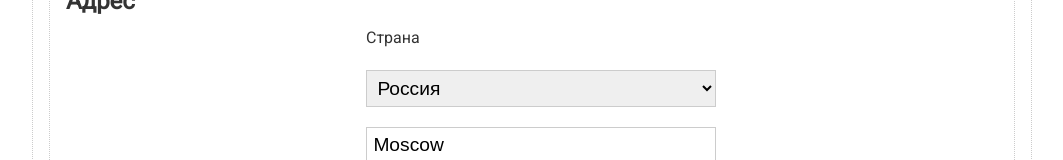
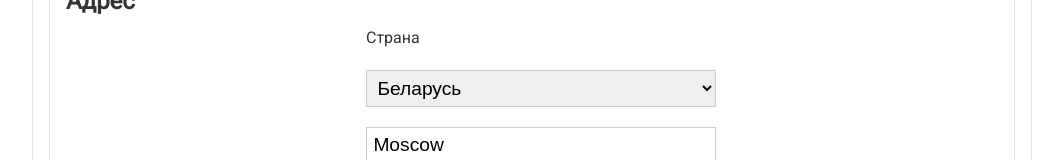
Before and after one commit to alex00788/angular-course, an Angular app: page / in a window 1280 px wide. Shown: the part 337-497 px from the top of the page, without its empty margins (108-1171 px from the left). Built offline with nearby package versions, Linux system fonts and the light colour scheme.

Commit message:
Revert "Pass 3/lesson 60"

```diff
--- a/src/app/app.component.html
+++ b/src/app/app.component.html
@@ -1,10 +1,12 @@
 <div class="container">
     <form class="card" [formGroup]="perForm" (ngSubmit)="metodSubmit()">
         <h1>Angular Forms</h1>
+
         <div class="form-control">
             <label>Email</label>
             <input type="text" placeholder="Email" formControlName="email">
-              <div *ngIf="perForm.get('email').invalid && perForm.get('email').touched" class="validation">
+            <div *ngIf="perForm.get('email').invalid && perForm.get('email').touched"
+                    class="validation">
                 <small *ngIf="perForm.get('email').errors.required">поле не может быть пустым </small>
                 <small *ngIf="perForm.get('email').errors.email"> введите корректный email</small>
             </div>
@@ -13,10 +15,9 @@
         <div class="form-control">
             <label>Пароль</label>
             <input type="password" placeholder="Пароль" formControlName="password">
-              <div *ngIf="perForm.get('password').invalid && perForm.get('password').touched" class="validation">
-                <small *ngIf="perForm.get('password').errors.required"
-                > поле не может быть пустым
-                </small>
+            <div *ngIf="perForm.get('password').invalid && perForm.get('password').touched"
+                    class="validation">
+                <small *ngIf="perForm.get('password').errors.required">поле не может быть пустым </small>
                 <small *ngIf="perForm.get('password').errors.minlength">
                     введите не менее  {{perForm.get('password').errors.minlength.requiredLength}}.
                     сейчас {{perForm.get('password').errors.minlength.actualLength}}
@@ -26,15 +27,14 @@
 
         <div class="card" formGroupName="address">
             <h2>Адрес</h2>
+
             <div class="form-control">
                 <label>Страна</label>
-                <select formControlName="strana" (change)="changeCity()">
-<!--                    <option value="ru">Россия</option>-->
-<!--                    <option value="ua">Украина</option>-->
-<!--                    <option value="by">Беларусь</option>-->
-                  <option *ngFor="let country of metod()" value="{{ country.abr }}"
-                  >{{ country.name }}
-                  </option>
+
+                <select formControlName="strana">
+                    <option value="ru">Россия</option>
+                    <option value="ua">Украина</option>
+                    <option value="by">Беларусь</option>
                 </select>
             </div>
 
@@ -42,7 +42,7 @@
                 <input type="text" formControlName="gorod">
             </div>
 
-            <button class="btn" type="button" (click)="setCountry()">Выбрать столицу</button>
+            <button class="btn" type="button" (click)="setStrana()">Выбрать столицу</button>
         </div>
 
         <div class="card">
--- a/src/app/app.component.ts
+++ b/src/app/app.component.ts
@@ -22,7 +22,7 @@ export class AppComponent implements OnInit {
           Validators.minLength(4)]),
 
         address: new FormGroup({
-      strana: new FormControl('ru'),
+            strana: new FormControl('by'),
             gorod: new FormControl('Moscow', Validators.required)
         })
     })
@@ -36,28 +36,15 @@ export class AppComponent implements OnInit {
       }
   }
 
-  metod() {
-      return [
-         { abr: 'ru', name: 'Россия', capital: 'Москва'},
-         { abr: 'ua', name: 'Украина', capital: 'Киев'},
-         { abr: 'by', name: 'Беларусь', capital: 'Минск'},
-      ]
+    setStrana() {
+        const perSetGorod = {
+            ru: 'Moscow',
+            by: 'Минск'
         }
-
-  setCountry() {
-    const perSetCiti = {
-      ru: 'Moscow',
-      by: 'Минск',
-      an: 'англия'
-    }
-      const perKluch = this.perForm.get('address').get('strana').value
-      const perGorod = this.metod()
-          .filter( ( perAny1 ) => perAny1.abr === perKluch)
-          .map( perAny22 => perAny22.capital)
-      this.perForm.patchValue({address: {gorod: perGorod + ' и что угодно'}})
-  }
-
-  changeCity() {
-        this.setCountry()
+        const perGorodKluch = this.perForm.get('address').get('strana').value
+        const perGorod = perSetGorod [perGorodKluch]
+        console.log(perGorod);
+        this.perForm.patchValue({
+            address: {gorod: perGorod}})
     }
 }
```
Also changed, not shown: src/projekt.txt. Lines whose indentation alone changed are shown as unchanged.
